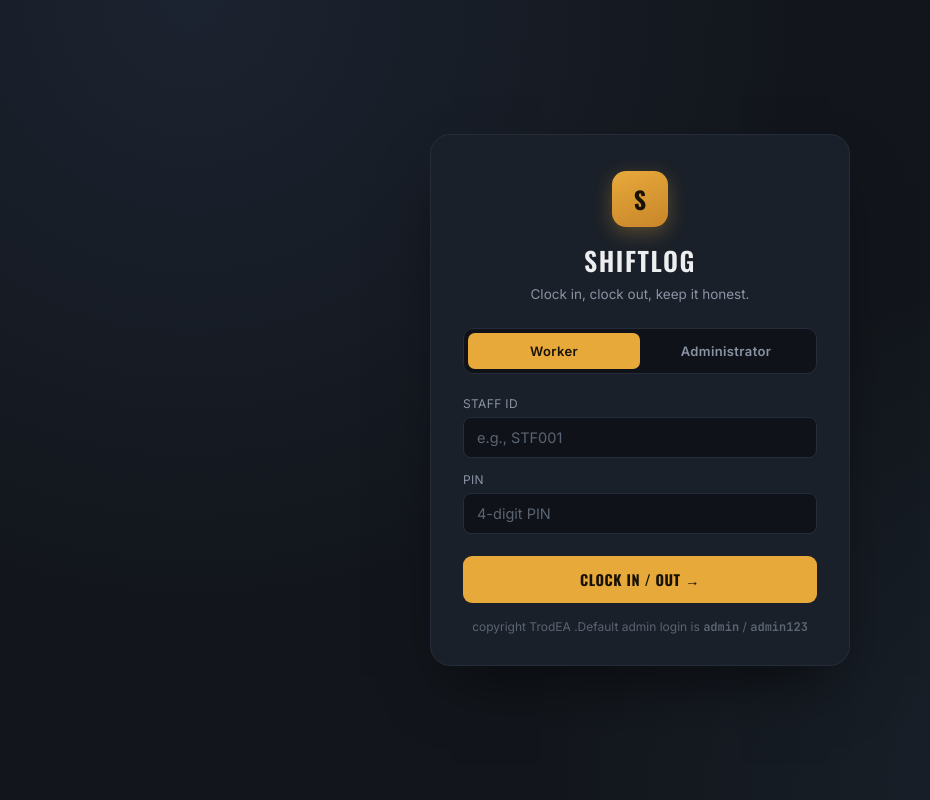
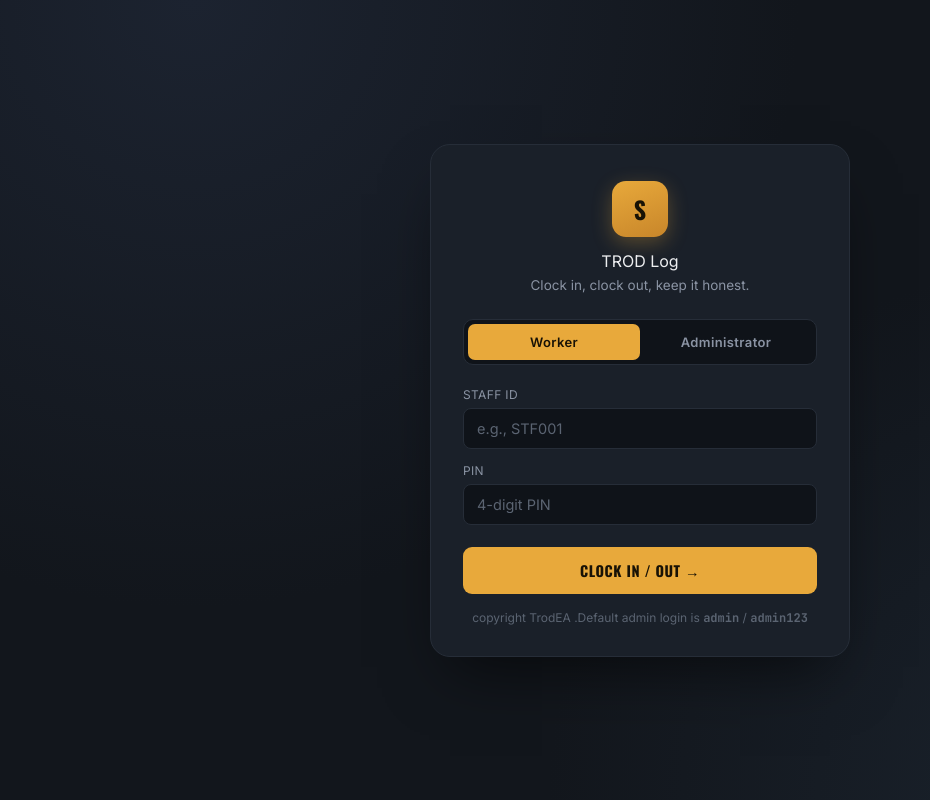
Before and after one commit to Davismutie/Attendance-System-, a plain HTML site: page index.html in a window 1280 px wide. Shown: the whole page, without its empty margins (0-930 px from the left). Drawn offline with nearby package versions, Linux system fonts and the light colour scheme.

Commit message:
Change title from 'ShiftLog' to 'TROD Log'

```diff
--- a/index.html
+++ b/index.html
@@ -365,7 +365,7 @@
       <div class="login-box">
         <div class="login-hero">
           <div class="mark-big">S</div>
-          <h1>ShiftLog</h1>
+          </h1>TROD Log</h1>
           <p>Clock in, clock out, keep it honest.</p>
         </div>
 
```
